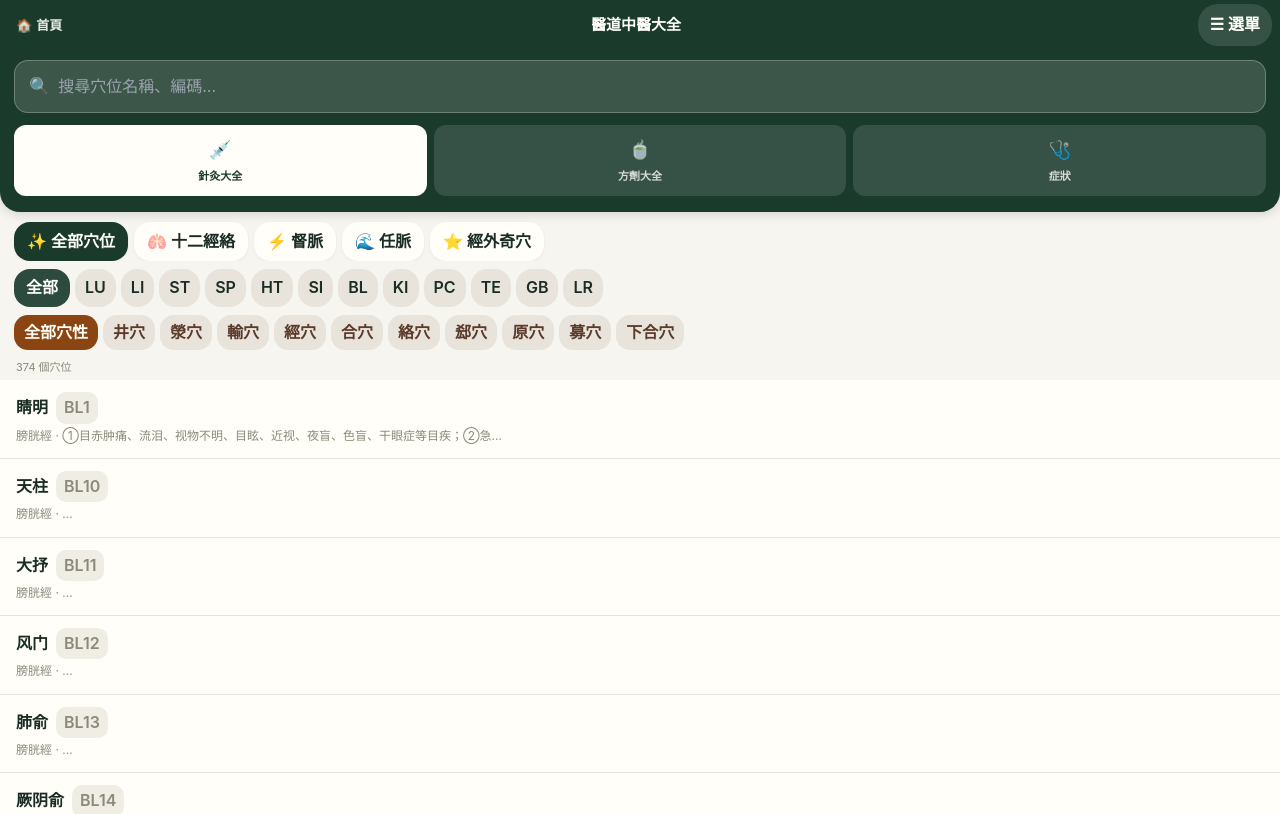
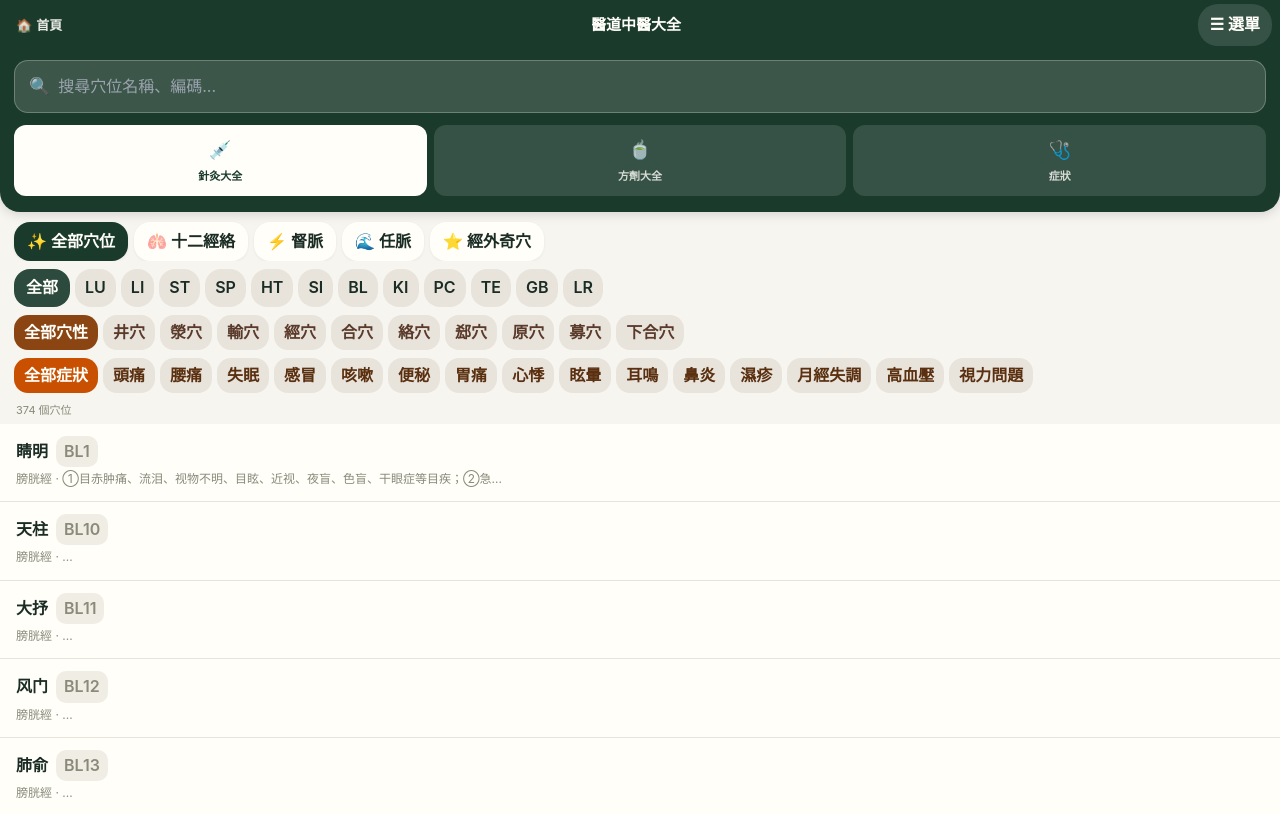
Before and after one commit to realtcmweb/tcm-knowledge-base, a Next.js app: page /en/acu in a window 1280 px wide. Shown: the top 814 px of the page. Built offline with nearby package versions, Linux system fonts and the light colour scheme.

Commit message:
feat: add symptom filter pills to acupuncture page

```diff
--- a/app/[locale]/acu/page.tsx
+++ b/app/[locale]/acu/page.tsx
@@ -44,6 +44,24 @@ const POINT_TYPES = [
   { key: '下合穴', label: '下合穴' },
 ]
 
+const SYMPTOMS = [
+  { key: '頭痛', label: '頭痛' },
+  { key: '腰痛', label: '腰痛' },
+  { key: '失眠', label: '失眠' },
+  { key: '感冒', label: '感冒' },
+  { key: '咳嗽', label: '咳嗽' },
+  { key: '便秘', label: '便秘' },
+  { key: '胃痛', label: '胃痛' },
+  { key: '心悸', label: '心悸' },
+  { key: '眩暈', label: '眩暈' },
+  { key: '耳鳴', label: '耳鳴' },
+  { key: '鼻炎', label: '鼻炎' },
+  { key: '濕疹', label: '濕疹' },
+  { key: '月經', label: '月經失調' },
+  { key: '高血壓', label: '高血壓' },
+  { key: '視力', label: '視力問題' },
+]
+
 const MENU_ITEMS = [
   { label: '📋 使用說明', href: '#', action: 'guide' },
   { label: '⚠️ 免責聲明', href: '#', action: 'disclaimer' },
@@ -63,6 +81,7 @@ export default function AcupointsPage() {
   const [selectedMeridian, setSelectedMeridian] = useState('')
   const [selectedCategory, setSelectedCategory] = useState('all')
   const [selectedPointType, setSelectedPointType] = useState('')
+  const [selectedSymptom, setSelectedSymptom] = useState('')
   const [selectedAcupoint, setSelectedAcupoint] = useState<Acupoint | null>(null)
   const [showMenu, setShowMenu] = useState(false)
   const [modalContent, setModalContent] = useState<{title: string; body: string} | null>(null)
@@ -84,6 +103,7 @@ export default function AcupointsPage() {
     if (selectedMeridian && !a.code.startsWith(selectedMeridian)) return false
     // Point type filter
     if (selectedPointType && !a.specialType.includes(selectedPointType)) return false
+    if (selectedSymptom && !(a.indications && a.indications.includes(selectedSymptom))) return false
     // Search
     if (searchQuery.trim()) {
       const q = searchQuery.toLowerCase()
@@ -219,11 +239,37 @@ export default function AcupointsPage() {
         ))}
       </div>
 
+      {/* Symptom Pills */}
+      <div style={{ padding: '8px 14px 0', display: 'flex', gap: '5px', overflowX: 'auto' }}>
+        <button
+          onClick={() => setSelectedSymptom('')}
+          style={{
+            padding: '4px 10px', borderRadius: '14px', border: 'none', fontSize: '10px',
+            cursor: 'pointer', whiteSpace: 'nowrap', flexShrink: 0,
+            backgroundColor: !selectedSymptom ? '#C85000' : '#E8E4DC',
+            color: !selectedSymptom ? '#FFFEF9' : '#5A3010', fontWeight: 600,
+          }}
+        >全部症狀</button>
+        {SYMPTOMS.map(s => (
+          <button
+            key={s.key}
+            onClick={() => setSelectedSymptom(s.key === selectedSymptom ? '' : s.key)}
+            style={{
+              padding: '4px 10px', borderRadius: '14px', border: 'none', fontSize: '10px',
+              cursor: 'pointer', whiteSpace: 'nowrap', flexShrink: 0,
+              backgroundColor: selectedSymptom === s.key ? '#C85000' : '#E8E4DC',
+              color: selectedSymptom === s.key ? '#FFFEF9' : '#5A3010', fontWeight: 600,
+            }}
+          >{s.label}</button>
+        ))}
+      </div>
+
       {/* Result count */}
       <div style={{ padding: '8px 16px 4px', fontSize: '11px', color: '#8A8A7A' }}>
         {loading ? '...' : `${filteredAcupoints.length} 個穴位`}
         {selectedMeridian && ` · ${MERIDIANS.find(m=>m.code===selectedMeridian)?.name}`}
         {selectedPointType && ` · ${selectedPointType}`}
+        {selectedSymptom && ` · ${selectedSymptom}`}
       </div>
 
       {/* List */}
```
